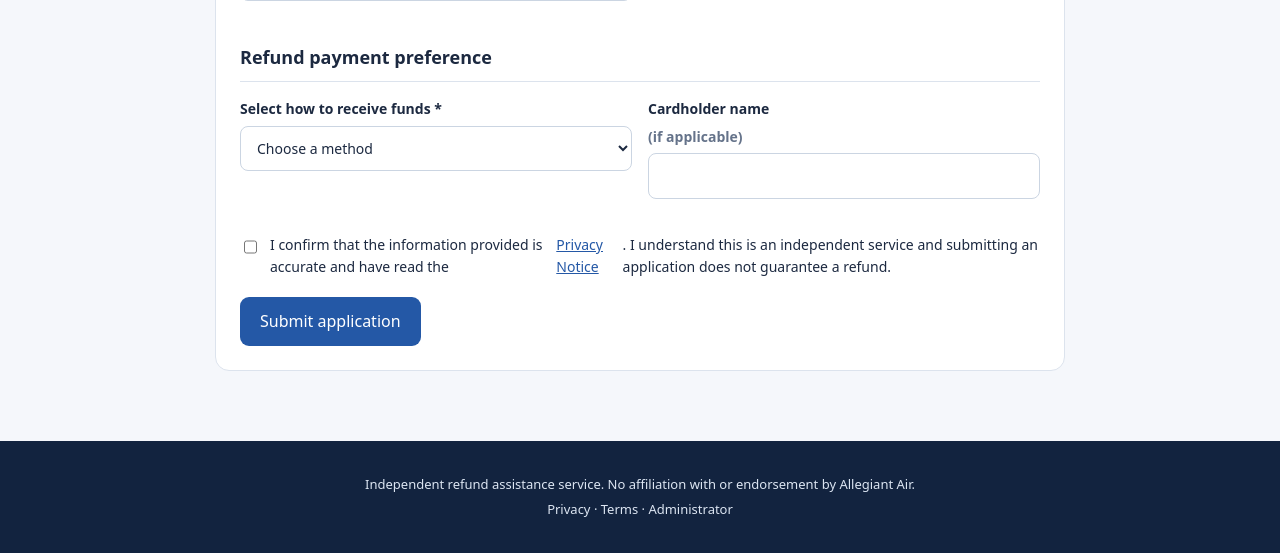
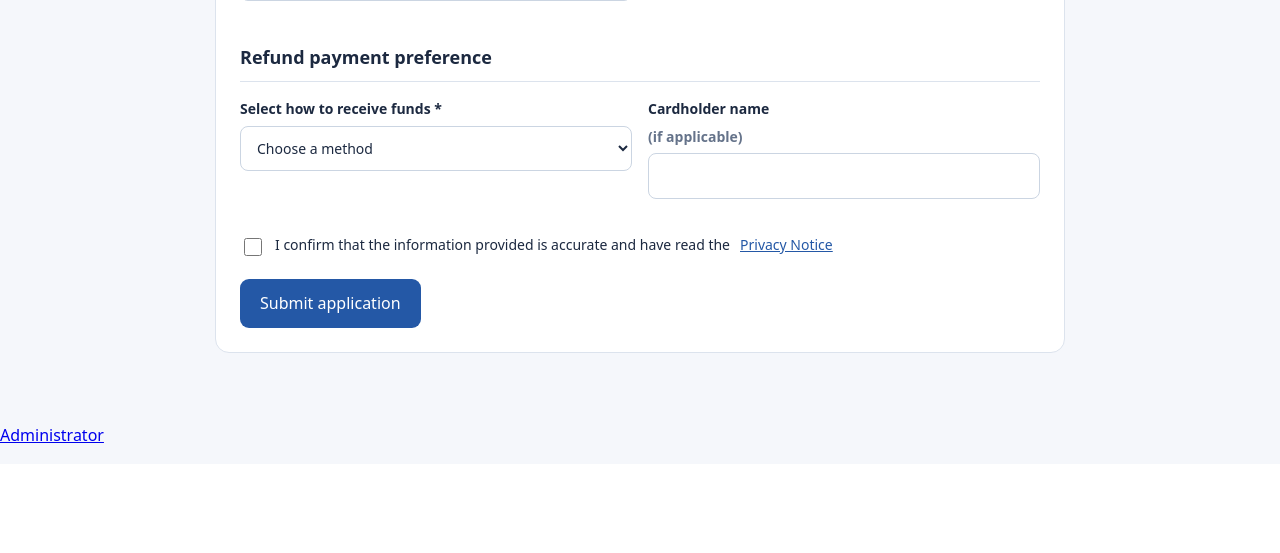
Before and after one commit to cs1644149-droid/Allegiant-Flight-Refund, a Flask app: page /apply in a window 1280 px wide. Shown: the part 1404-1957 px from the top of the page. After the commit the page ends 1847 px from the top, so only its background shows below. Run offline with Flask 3, Linux system fonts and the light colour scheme; some libraries are stand-ins or nearby versions.

Commit message:
Update website templates

```diff
--- a/templates/apply.html
+++ b/templates/apply.html
@@ -44,7 +44,7 @@
     <label>Select how to receive funds *<select name="payment_method" required><option value="">Choose a method</option>{% for method in methods %}<option>{{ method }}</option>{% endfor %}</select></label>
     <label>Cardholder name <span class="muted">(if applicable)</span><input name="cardholder_name" maxlength="120" autocomplete="cc-name"></label>
   </div>
-    <label class="consent"><input type="checkbox" required> I confirm that the information provided is accurate and have read the <a href="{{ url_for('privacy') }}">Privacy Notice</a>. I understand this is an independent service and submitting an application does not guarantee a refund.</label>
+    <label class="consent"><input type="checkbox" required> I confirm that the information provided is accurate and have read the <a href="{{ url_for('privacy') }}">Privacy Notice</a></label>
   <button class="button" type="submit">Submit application</button>
 </form>
 <script>
--- a/templates/base.html
+++ b/templates/base.html
@@ -19,6 +19,6 @@
   {% endwith %}
   {% block content %}{% endblock %}
 </main>
-<footer><p>Independent refund assistance service. No affiliation with or endorsement by Allegiant Air.</p><p><a href="{{ url_for('privacy') }}">Privacy</a> · <a href="{{ url_for('terms') }}">Terms</a> · <a href="{{ url_for('admin_login') }}">Administrator</a></p></footer>
+ <a href="{{ url_for('admin_login') }}">Administrator</a></p></footer>
 </body>
 </html>
```
